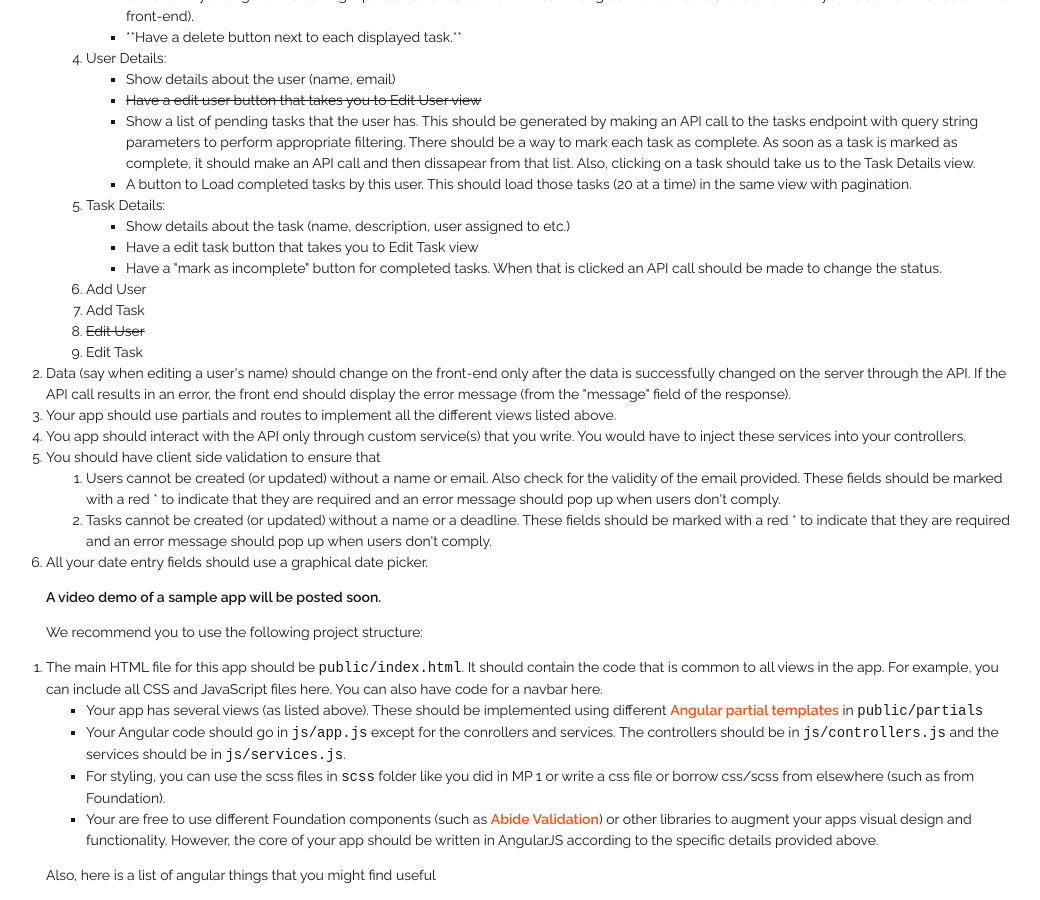
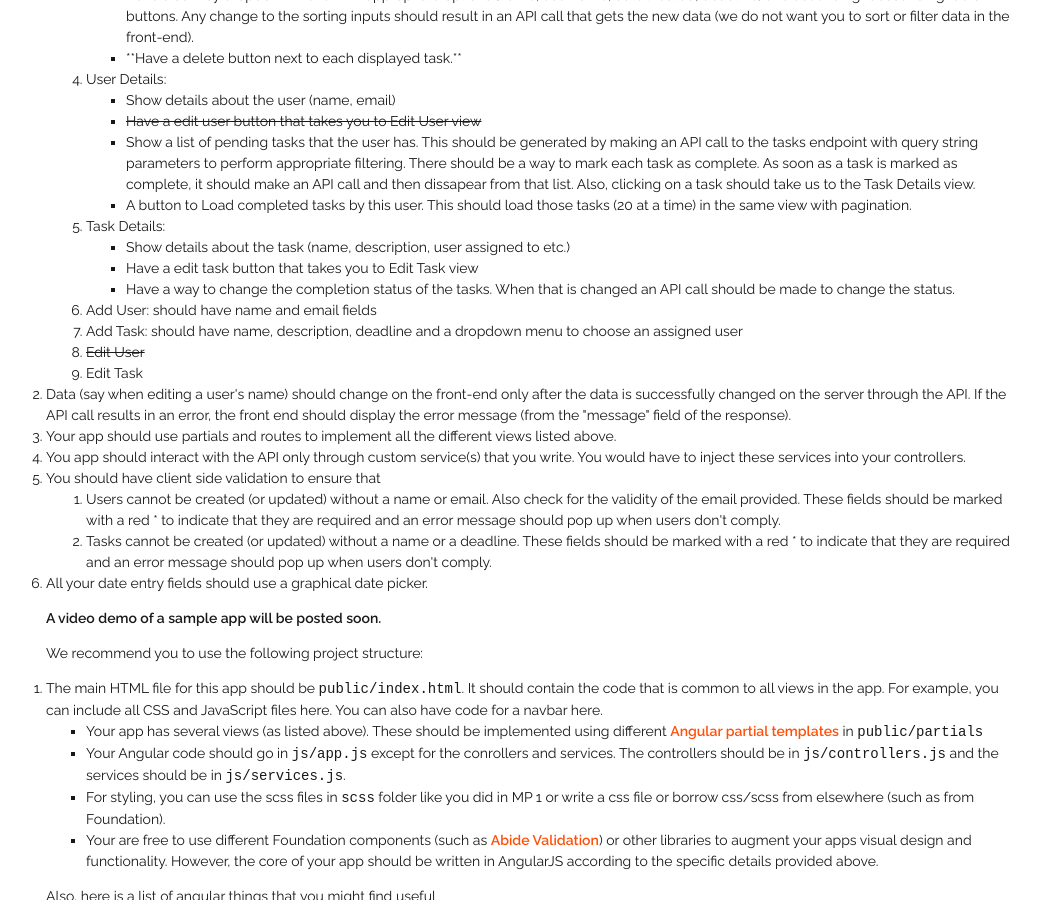
Before and after one commit to biplabdeka/fa2016, a Jekyll site: the page built from _posts/2015-3-17-MP-3.md, in a window 1280 px wide and 900 px high, scrolled down 3392 px. Shown: the whole window, without its empty margins (109-1149 px from the left). Built offline with Jekyll 4.4.1, drawn with Linux system fonts in a browser that asks for light colours; nearby versions of some CDN libraries; Markdown is read by kramdown in place of the engine named in the settings; some of the changed text lies outside the part shown.

Commit message:
more details fro add user and add task views

```diff
--- a/_posts/2015-3-17-MP-3.md
+++ b/_posts/2015-3-17-MP-3.md
@@ -18,6 +18,7 @@ due: April 6, 11.59PM CST
 6. New query string parameter, **count**, added to spec.
 7. Dropped the requirement to have sorting and filtering for the User List.
 8. Dropped the requirement to have users be editable on the front end.
+9. More details added to Add User and Add task views.
 
 ###Overview
 
@@ -168,11 +169,11 @@ Requirements:
 	  <ul>
 	  	<li>Show details about the task (name, description, user assigned to etc.)</li>
 	  	<li>Have a edit task button that takes you to Edit Task view</li>
-	  	<li>Have a "mark as incomplete" button for completed tasks. When that is clicked an API call should be made to change the status. </li>
+	  	<li>Have a way to change the completion status of the tasks. When that is changed an API call should be made to change the status. </li>
 	</ul>
 	</li>
-	<li>Add User </li>
-	<li>Add Task</li>
+	<li>Add User: should have name and email fields </li>
+	<li>Add Task: should have name, description, deadline and a dropdown menu to choose an assigned user</li>
 	<li><del>Edit User</del></li>
 	<li>Edit Task	</li>
 	</ol>
```
